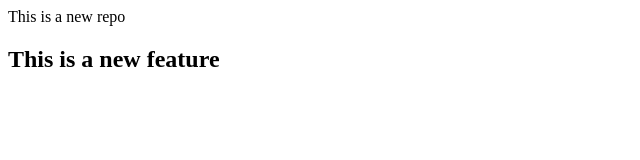
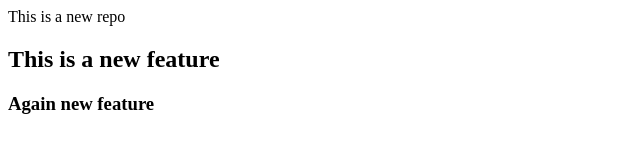
Before and after one commit to mayur5643/localRepo, a plain HTML site: page index.html in a window 1280 px wide. Shown: the whole page, without its empty margins (0-640 px from the left). Drawn offline with Linux system fonts and the light colour scheme.

Commit message:
Added tag h3

```diff
--- a/index.html
+++ b/index.html
@@ -1,2 +1,3 @@
 <p>This is a new repo</p>
 <h2>This is a new feature</h2>
+<h3>Again new feature</h3>
```
